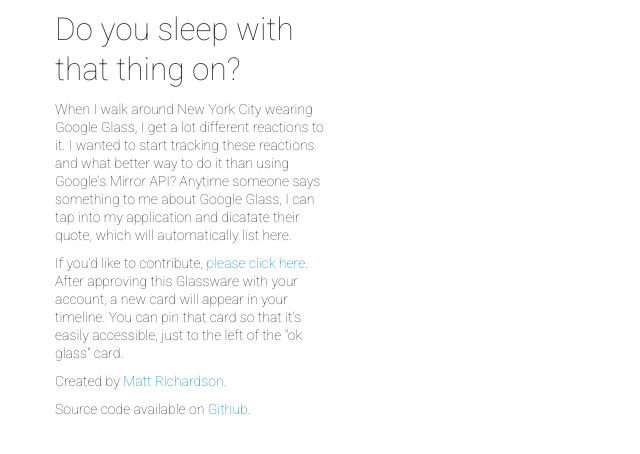
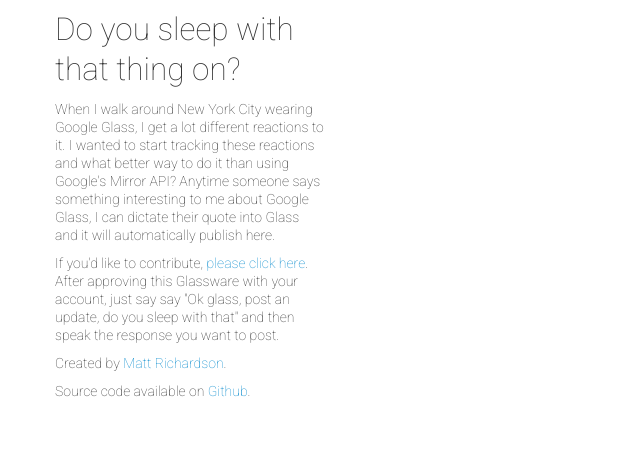
Before and after one commit to mrichardson23/doyousleepwiththat, a Python web app: template templates/index.html in a window 1280 px wide. Shown: the top 454 px of the page, without its empty margins (0-640 px from the left). Run offline with Jinja, Linux system fonts and the light colour scheme; the template is opened without the code that fills it, so the values that code supplies are empty; some libraries are stand-ins or nearby versions.

Commit message:
More copy fixes

```diff
--- a/templates/contributor.html
+++ b/templates/contributor.html
@@ -49,7 +49,7 @@ limitations under the License.
   <div class="row">
     <div class="span3">
       <h2>Do you sleep with that thing on?</h2>
-      <p>Thanks for being a contributor! To post an update, say "Ok glass, post an update, do you sleep with that" and then speak the response you've heard. By default, your entries are published as they're approved. If you'd like to be an approved poster (entries are published immediately), <a href="http://mattrichardson.com/">contact Matt</a>.</p>
+      <p>Thanks for being a contributor! To post an update, say "Ok glass, post an update, do you sleep with that" and then speak the response you want to post. By default, your entries are published as they're approved. If you'd like to be an approved poster (entries are published immediately), <a href="http://mattrichardson.com/">contact Matt</a>.</p>
       <h3>Contributor Settings</h3>
       {% if approved %}
       <p><strong>You are an approved poster.</strong> All entries you submit will be published automatically.</p>
--- a/templates/index.html
+++ b/templates/index.html
@@ -26,7 +26,7 @@ limitations under the License.
   <meta property="og:type" content="website" />
   <meta property="og:title" content="Do you sleep with that thing on?" />
   <meta property="og:image" content="http://doyousleepwiththat.appspot.com/static/images/DoYouSleepWithThat.jpg" />
-  <meta property="og:description" content="When I walk around New York City wearing Google Glass, I get a lot different reactions to it. I wanted to start tracking these reactions and what better way to do it than using Google's Mirror API? Anytime someone says something to me about Google Glass, I can tap into my application and dicatate their quote, which will automatically list here." />
+  <meta property="og:description" content="When I walk around New York City wearing Google Glass, I get a lot different reactions to it. I wanted to start tracking these reactions and what better way to do it than using Google's Mirror API? Anytime someone says something interesting to me about Google Glass, I can dictate their quote into Glass and it will automatically publish here." />
   <link href='http://fonts.googleapis.com/css?family=Roboto:400,300,100,400italic,300italic,100italic' rel='stylesheet' type='text/css'>
   <link href="/static/bootstrap/css/bootstrap.css" rel="stylesheet" media="screen">
   <link href="/static/bootstrap/css/bootstrap-responsive.css" rel="stylesheet" media="screen">
@@ -58,8 +58,8 @@ limitations under the License.
   <div class="row">
     <div class="span3">
       <h2>Do you sleep with that thing on?</h2>
-      <p>When I walk around New York City wearing Google Glass, I get a lot different reactions to it. I wanted to start tracking these reactions and what better way to do it than using Google's Mirror API? Anytime someone says something to me about Google Glass, I can tap into my application and dicatate their quote, which will automatically list here.</p>
-      <p>If you'd like to contribute, <a href="/auth">please click here</a>. After approving this Glassware with your account, a new card will appear in your timeline. You can pin that card so that it's easily accessible, just to the left of the "ok glass" card.</p>
+      <p>When I walk around New York City wearing Google Glass, I get a lot different reactions to it. I wanted to start tracking these reactions and what better way to do it than using Google's Mirror API? Anytime someone says something interesting to me about Google Glass, I can dictate their quote into Glass and it will automatically publish here.</p>
+      <p>If you'd like to contribute, <a href="/auth">please click here</a>. After approving this Glassware with your account, just say say "Ok glass, post an update, do you sleep with that" and then speak the response you want to post.</p>
       <p>Created by <a href="http://mattrichardson.com/">Matt Richardson</a>.</p>
       <p>Source code available on <a href="https://github.com/mrichardson23/doyousleepwiththat">Github</a>.</p>
     </div>
```
